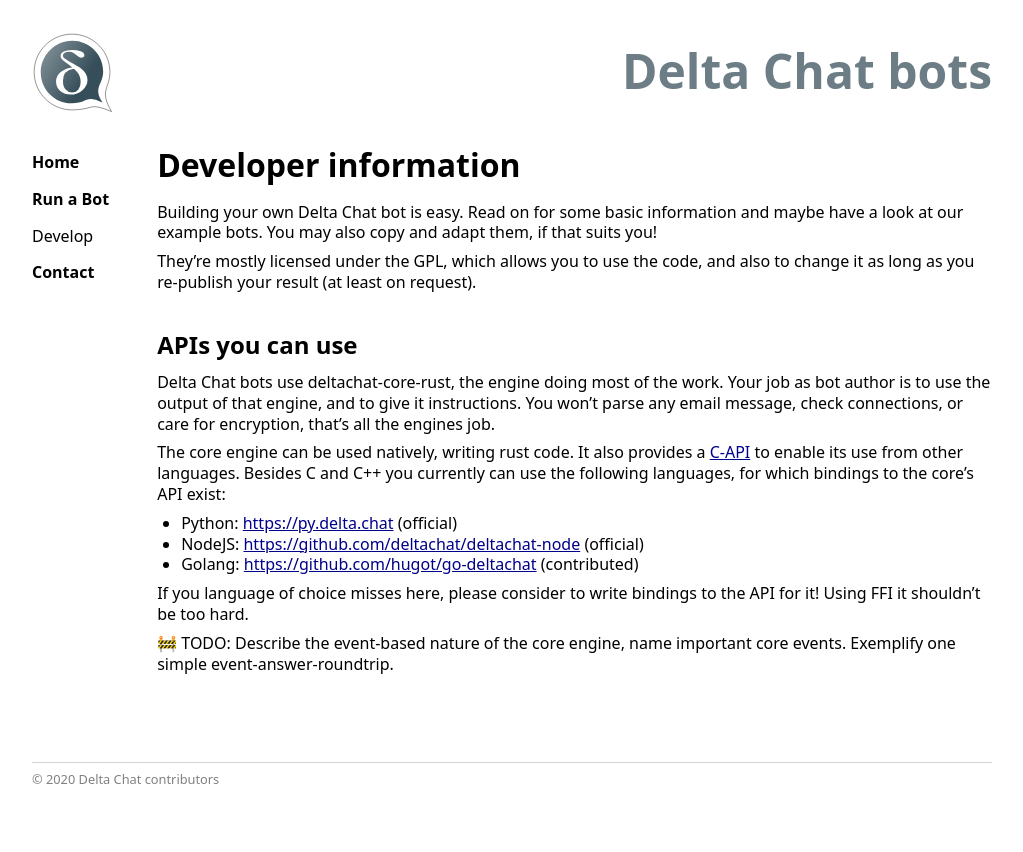
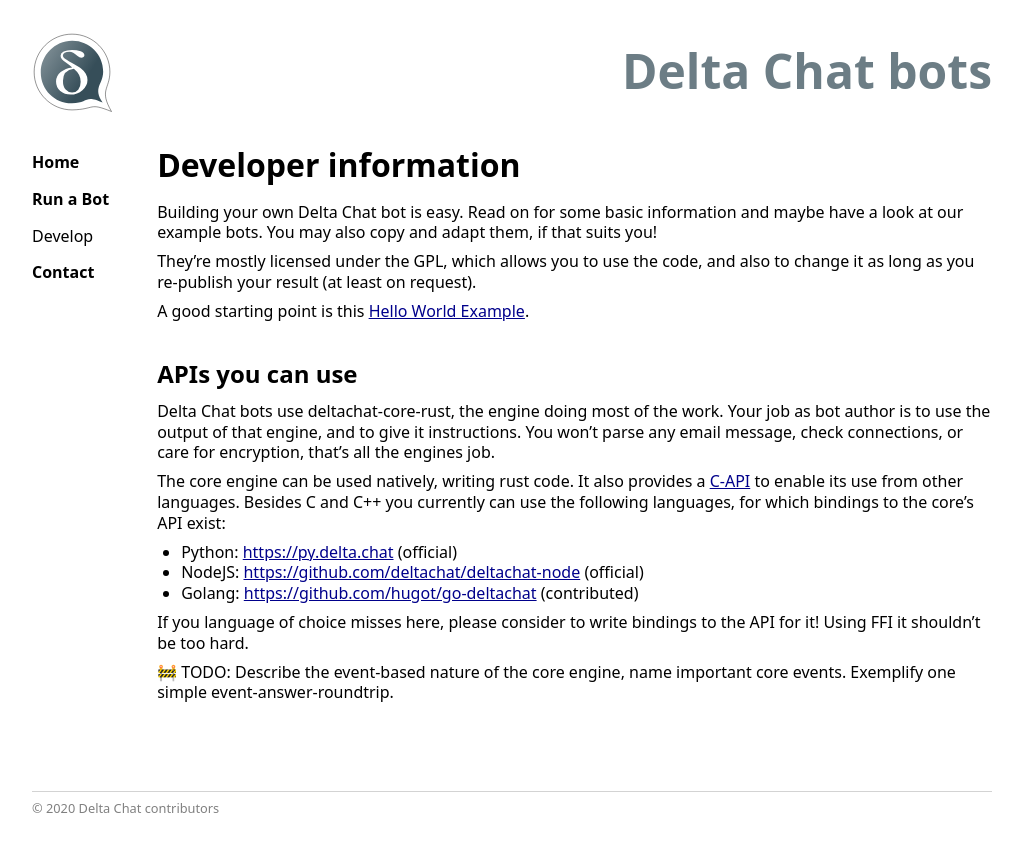
Before and after one commit to deltachat-bot/bot-pages, a Jekyll site: the page built from development.md, in a window 1280 px wide. Shown: the top 852 px of the page, without its empty margins (0-1023 px from the left). Built offline with Jekyll 4.4.1, drawn with Linux system fonts in a browser that asks for light colours.

Commit message:
added link to hello world example

```diff
--- a/development.md
+++ b/development.md
@@ -9,6 +9,8 @@ Read on for some basic information and maybe have a look at our example bots.
 You may also copy and adapt them, if that suits you!
 
 They're mostly licensed under the GPL, which allows you to use the code, and also to change it as long as you re-publish your result (at least on request).
+
+A good starting point is this [Hello World Example](https://py.delta.chat/examples.html#playing-around-on-the-commandline).
 
 ## APIs you can use
 
```
